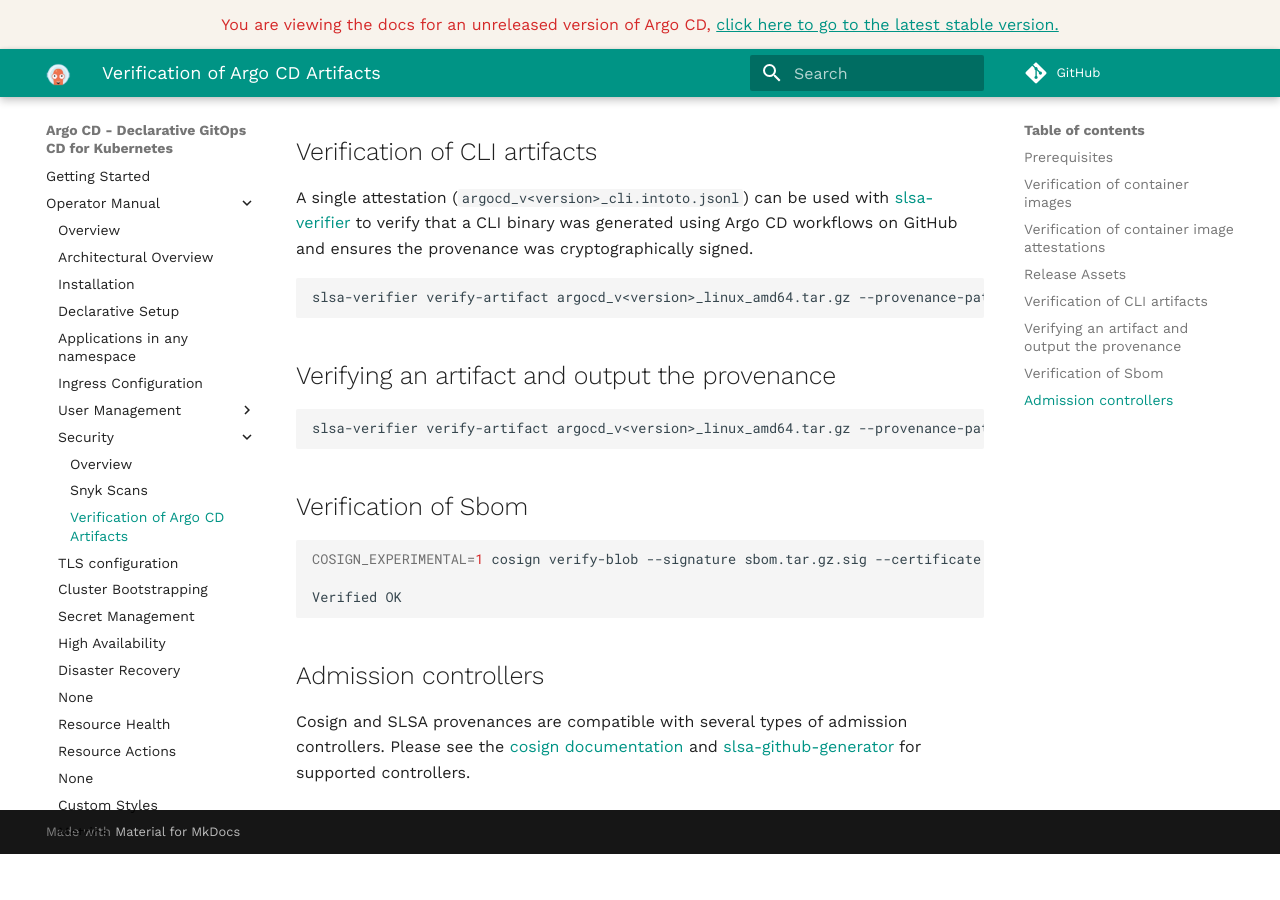
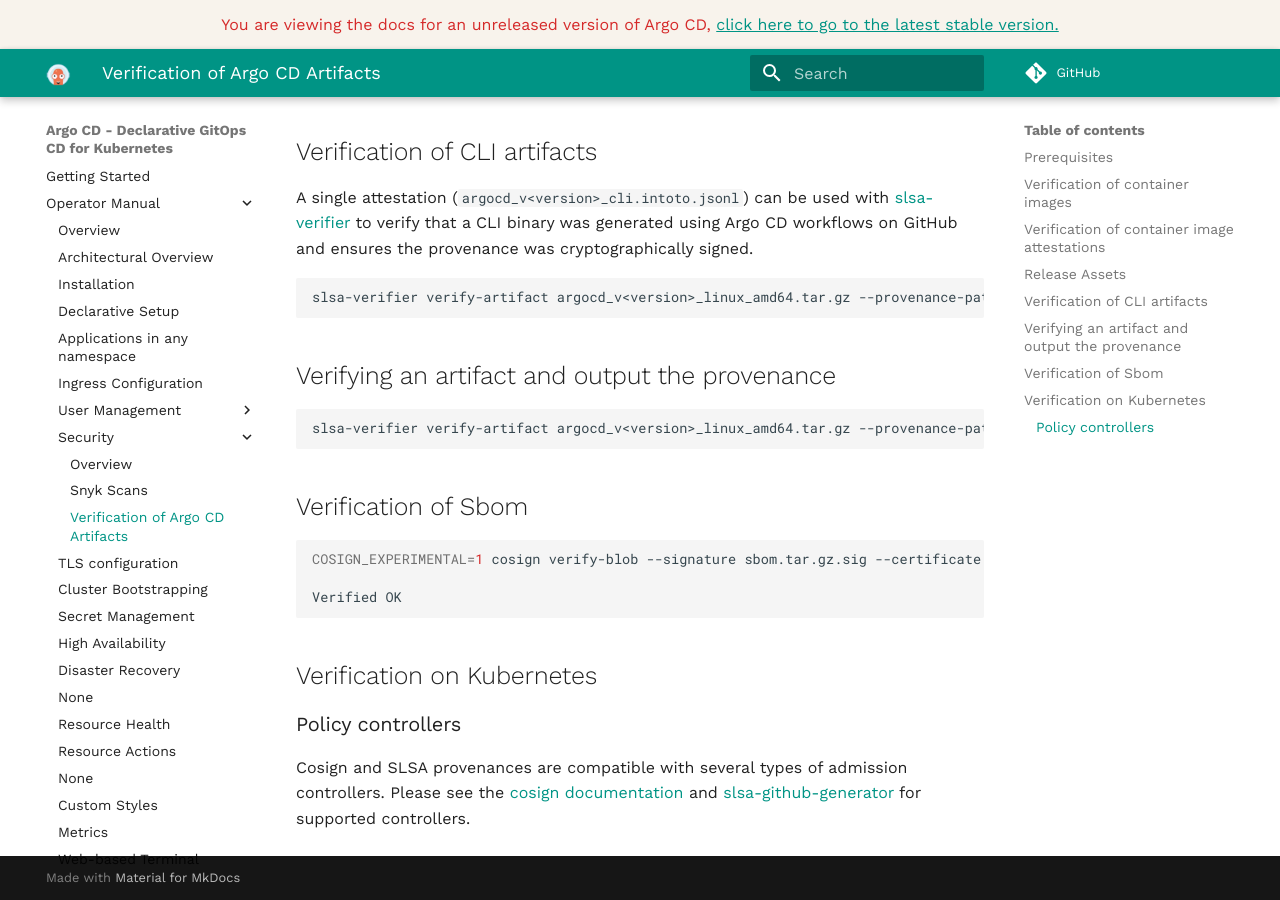
Before and after one commit to 34fathombelow/cosign_test, an MkDocs documentation site: the page built from docs/operator-manual/signed-release-assets.md, in a window 1280 px wide and 900 px high, scrolled down 2186 px. Built offline with MkDocs 1.6.1 and Material for MkDocs 9.7.7, drawn with Linux system fonts in a browser that asks for light colours; comment, search, counter and statistics services are not loaded; before the commit the page ends 3040 px from its top, so only the background shows below that.

Commit message:
docs: minor change
Signed-off-by: Justin Marquis <34fathombelow@protonmail.com>

````diff
--- a/docs/operator-manual/signed-release-assets.md
+++ b/docs/operator-manual/signed-release-assets.md
@@ -75,6 +75,7 @@
 slsa-verifier verify-artifact argocd_v<version>_linux_amd64.tar.gz --provenance-path argocd_v<version>_cli.intoto.jsonl  --source-uri github.com/argoproj/argo-cd
 ```
 ## Verifying an artifact and output the provenance
+
 ```bash
 slsa-verifier verify-artifact argocd_v<version>_linux_amd64.tar.gz --provenance-path argocd_v<version>_cli.intoto.jsonl  --source-uri github.com/argoproj/argo-cd --print-provenance | jq
 ```
@@ -87,6 +88,8 @@
 ```
 
 
-## Admission controllers
+## Verification on Kubernetes
+
+### Policy controllers
 
 Cosign and SLSA provenances are compatible with several types of admission controllers.  Please see the [cosign documentation](https://docs.sigstore.dev/cosign/overview/#kubernetes-integrations) and [slsa-github-generator](https://github.com/slsa-framework/slsa-github-generator/blob/main/internal/builders/container/README.md#verification) for supported controllers.
````
